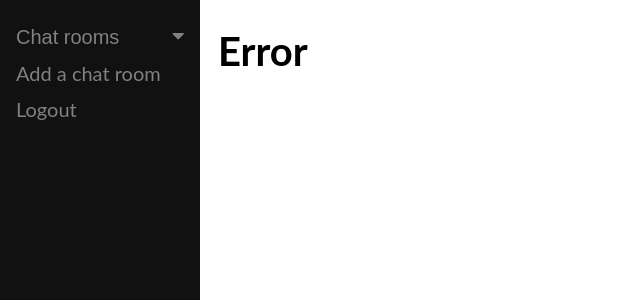
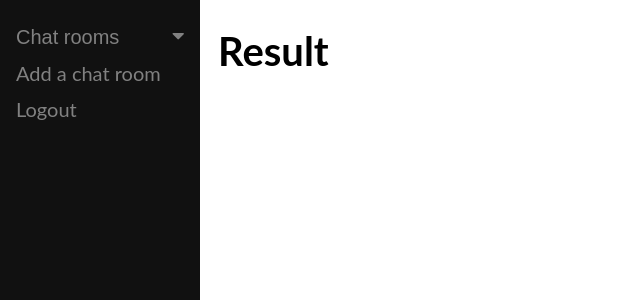
Before and after one commit to badralkhaidav/web50-projects-2020-x-2, a Flask app: template templates/error.html in a window 1280 px wide. Shown: the top 300 px of the page, without its empty margins (0-640 px from the left). Run offline with Flask 2, Linux system fonts and the light colour scheme; the template is opened without the code that fills it, so the values that code supplies are empty; some libraries are stand-ins or nearby versions.

Commit message:
file name

```diff
--- a/datas.json
+++ b/datas.json
@@ -1,4 +1,5 @@
 {
+    "nice": [],
     "blue": [
         {
             "chatter": "W",
--- a/templates/error.html
+++ b/templates/error.html
@@ -1,10 +1,10 @@
 {% extends "layout.html" %}
 
 {% block title %}
-    Error
+    Result
 {% endblock %}
 
 {% block body %}
-    <h1>Error</h1>
+    <h1>Result</h1>
     {{ message }}
 {% endblock %}
```
